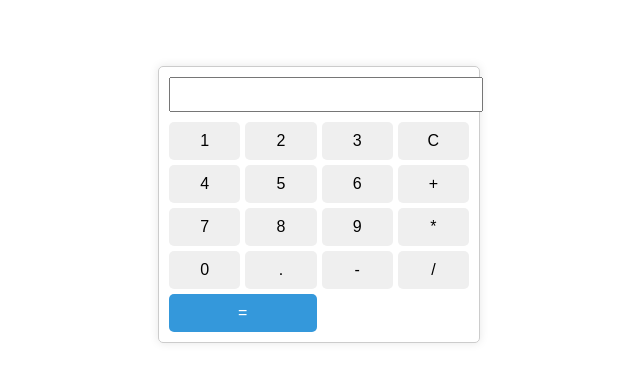
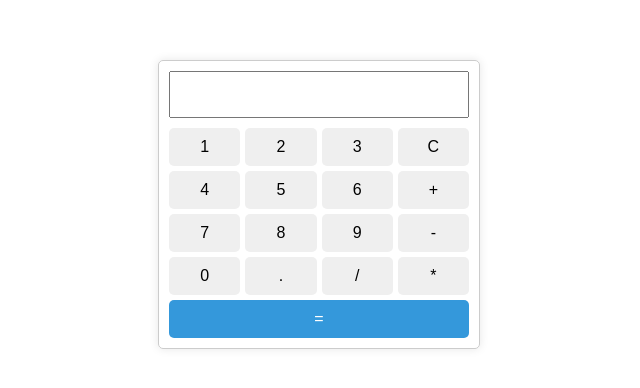
Before and after one commit to KadeemBowen/Simple-Calculator, a plain HTML site: page index.html in a window 1280 px wide. Shown: the part 196-584 px from the top of the page, without its empty margins (321-961 px from the left). Drawn offline with Linux system fonts and the light colour scheme.

Commit message:
update layout

```diff
--- a/index.html
+++ b/index.html
@@ -10,23 +10,6 @@
     <div class="calculator">
         <input type="text" id="display" readonly>
         <div class="buttons">
-            <!-- <button onclick="clearDisplay()">C</button>
-            <button onclick="appendToDisplay('/')">/</button>
-            <button onclick="appendToDisplay('*')">*</button>
-            <button onclick="appendToDisplay('7')">7</button>
-            <button onclick="appendToDisplay('8')">8</button>
-            <button onclick="appendToDisplay('9')">9</button>
-            <button onclick="appendToDisplay('-')">-</button>
-            <button onclick="appendToDisplay('4')">4</button>
-            <button onclick="appendToDisplay('5')">5</button>
-            <button onclick="appendToDisplay('6')">6</button>
-            <button onclick="appendToDisplay('+')">+</button>
-            <button onclick="appendToDisplay('1')">1</button>
-            <button onclick="appendToDisplay('2')">2</button>
-            <button onclick="appendToDisplay('3')">3</button>
-            <button class="equal" onclick="calculate()">=</button>
-            <button onclick="appendToDisplay('0')">0</button>
-            <button onclick="appendToDisplay('.')">.</button> -->
             <button onclick="appendToDisplay('1')">1</button>
             <button onclick="appendToDisplay('2')">2</button>
             <button onclick="appendToDisplay('3')">3</button>
@@ -38,11 +21,11 @@
             <button onclick="appendToDisplay('7')">7</button>
             <button onclick="appendToDisplay('8')">8</button>
             <button onclick="appendToDisplay('9')">9</button>
-            <button onclick="appendToDisplay('*')">*</button>
+            <button onclick="appendToDisplay('-')">-</button>
             <button onclick="appendToDisplay('0')">0</button>
             <button onclick="appendToDisplay('.')">.</button>
-            <button onclick="appendToDisplay('-')">-</button>
             <button onclick="appendToDisplay('/')">/</button>
+            <button onclick="appendToDisplay('*')">*</button>
             <button class="equal" onclick="calculate()">=</button>
         </div>
     </div>
--- a/style.css
+++ b/style.css
@@ -15,10 +15,11 @@ body {
 }
 
 #display {
-    width: 100%;
+    width: 92%;
+    margin-right: auto;
     margin-bottom: 10px;
-    padding: 5px;
-    font-size: 18px;
+    padding: 10px;
+    font-size: 20px;
 }
 
 .buttons {
@@ -37,7 +38,7 @@ button {
 }
 
 .equal {
-    grid-column: span 2;
+    grid-column: span 4;
     background-color: #3498db;
     color: #fff;
 }
```
